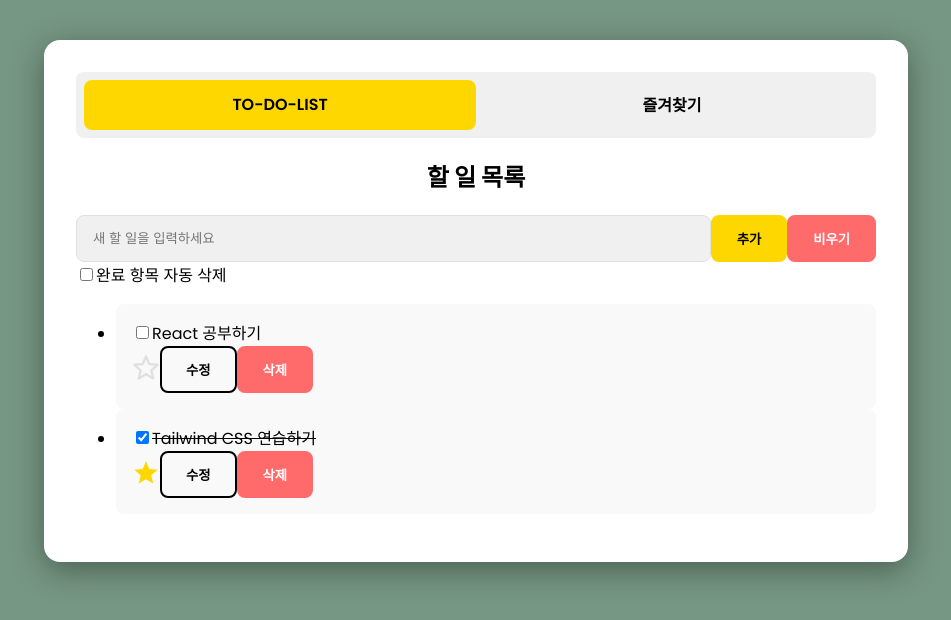
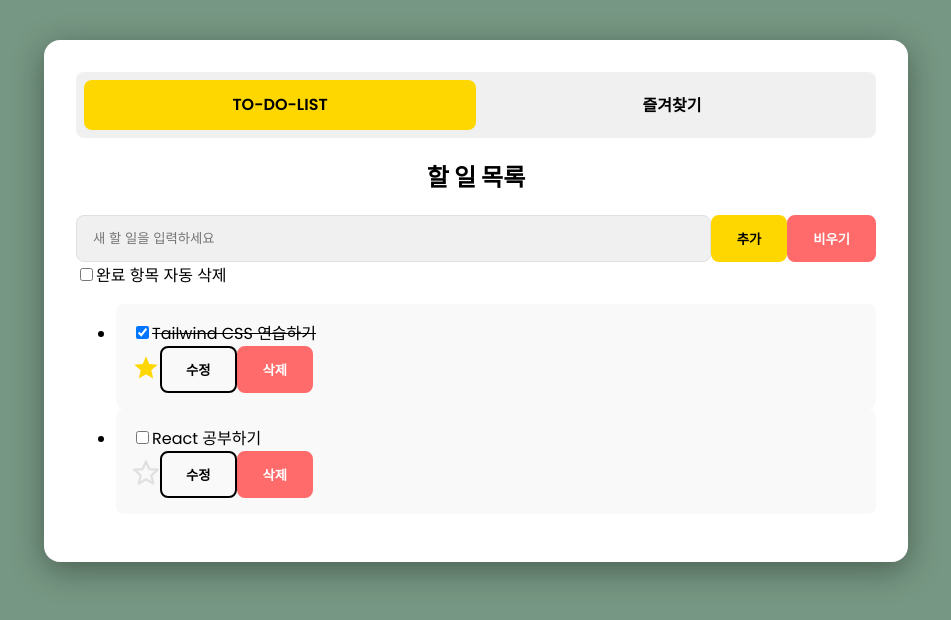
Before and after one commit to khs61254/Favorites_and_To-do-list, a React (Vite) app in the folder Favorites_and_To-do-list/: page / in a window 1280 px wide. Shown: the top 620 px of the page, without its empty margins (164-1115 px from the left). Built offline with nearby package versions, Linux system fonts and the light colour scheme.

Commit message:
투두리스트의 '강조' 기능 보완 강조 표시한 항목이 상단에 먼저 표시되게 수정

```diff
--- a/Favorites_and_To-do-list/src/components/TodoList.jsx
+++ b/Favorites_and_To-do-list/src/components/TodoList.jsx
@@ -4,8 +4,8 @@ import EmptyStarIcon from '../icons/EmptyStarIcon';
 
 const TodoList = () => {
   const [todos, setTodos] = useState([
-    { id: 1, text: 'React 공부하기', completed: false, isImportant: false, details: 'React의 기본 개념과 훅에 대해 학습합니다.' },
-    { id: 2, text: 'Tailwind CSS 연습하기', completed: true, isImportant: true, details: 'Tailwind CSS를 사용하여 반응형 웹 디자인을 연습합니다.' },
+    { id: 1, text: 'React 공부하기', completed: false, isImportant: false, details: 'React의 기본 개념과 훅에 대해 학습합니다.', importantTimestamp: null },
+    { id: 2, text: 'Tailwind CSS 연습하기', completed: true, isImportant: true, details: 'Tailwind CSS를 사용하여 반응형 웹 디자인을 연습합니다.', importantTimestamp: 1 },
   ]);
   const [newTodo, setNewTodo] = useState('');
   const [editingId, setEditingId] = useState(null);
@@ -43,7 +43,13 @@ const TodoList = () => {
   const toggleImportant = (id) => {
     setTodos(
       todos.map((todo) =>
-        todo.id === id ? { ...todo, isImportant: !todo.isImportant } : todo
+        todo.id === id
+          ? {
+              ...todo,
+              isImportant: !todo.isImportant,
+              importantTimestamp: !todo.isImportant ? Date.now() : null,
+            }
+          : todo
       )
     );
   };
@@ -94,6 +100,15 @@ const TodoList = () => {
     cancelDetailsEditing();
   };
 
+  const sortedTodos = [...todos].sort((a, b) => {
+    if (a.isImportant && !b.isImportant) return -1;
+    if (!a.isImportant && b.isImportant) return 1;
+    if (a.isImportant && b.isImportant) {
+      return a.importantTimestamp - b.importantTimestamp;
+    }
+    return 0;
+  });
+
   return (
     <div>
       <h2 className="text-3xl font-bold mb-6 text-center">할 일 목록</h2>
@@ -125,7 +140,7 @@ const TodoList = () => {
         </label>
       </div>
       <ul className="space-y-3">
-        {todos.map((todo) => (
+        {sortedTodos.map((todo) => (
           <li
             key={todo.id}
             className="list-item flex items-center"
```
